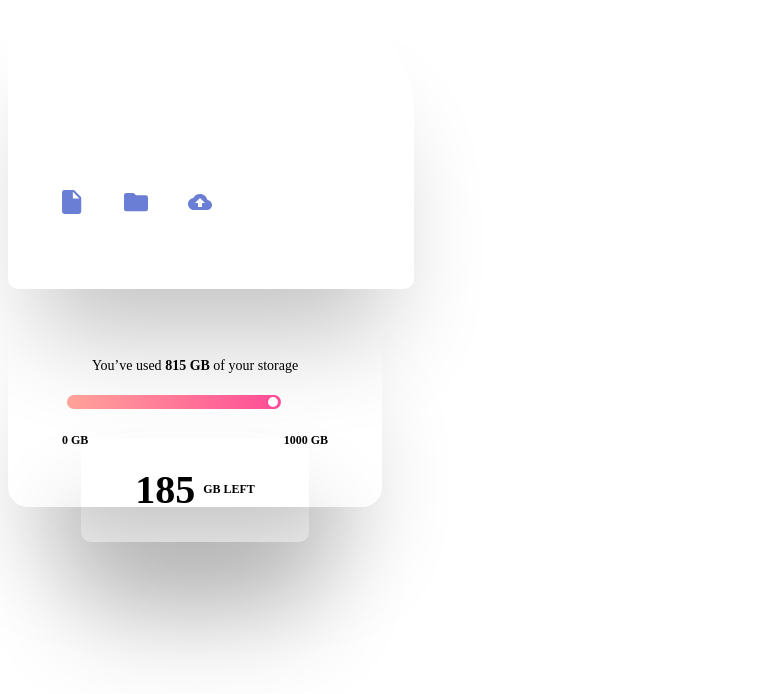
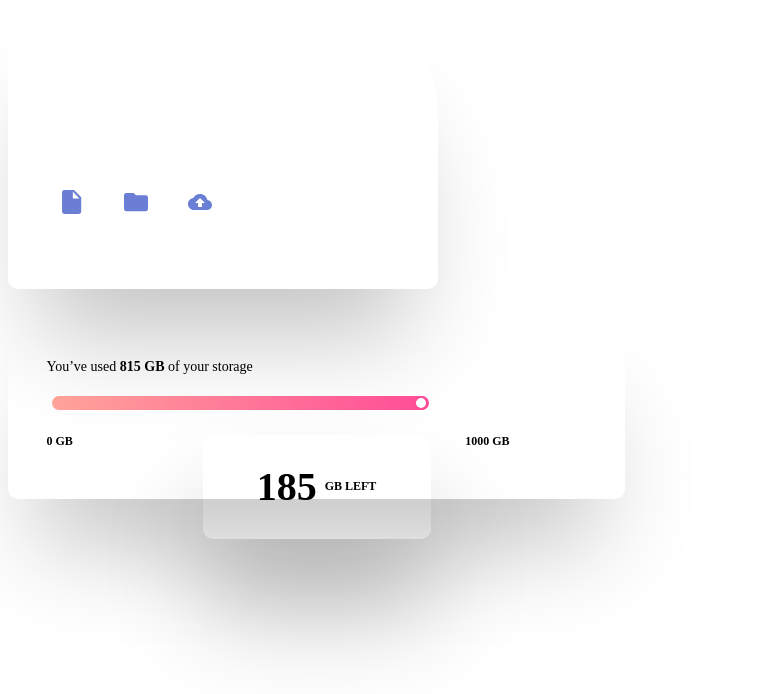
Before and after one commit to Dacardonac/fem-fylo-data-storage, a React (Vite) app: page / in a window 768 px wide. Shown: the top 694 px of the page. Built offline with nearby package versions, Linux system fonts and the light colour scheme; the HTML template or start-up script is replaced by a standard one.

Commit message:
style: enhance Files and Stats components with responsive design and accessibility improvements

```diff
--- a/src/components/files/Files.module.scss
+++ b/src/components/files/Files.module.scss
@@ -13,9 +13,11 @@
 
   &__figure {
     user-select: none;
+
     &-logo {
       width: 135px;
       height: 39.27px;
+      cursor: pointer;
     }
   }
 
@@ -71,3 +73,23 @@
     }
   }
 }
+
+@media (min-width: 768px) and (max-width: 1024px) {
+  .files {
+    width: 350px;
+    height: 201px;
+    padding: 40px;
+    margin-bottom: 1rem;
+    border-radius: 10px 100px 10px 10px;
+    gap: 32px;
+
+    &__figure-logo {
+      width: 135px;
+      height: 39.27px;
+    }
+    &__icons-container {
+      width: 48px;
+      height: 48px;
+    }
+  }
+}
--- a/src/components/files/Files.tsx
+++ b/src/components/files/Files.tsx
@@ -13,6 +13,7 @@ const Files = () => {
   return (
     <article className={c.files}>
       <figure className={c['files__figure']}>
+        <a href="#">
           <img
             className={c['files__figure-logo']}
             src="/images/logo.svg"
@@ -20,6 +21,7 @@ const Files = () => {
             role="img"
             aria-label="Fylo logo"
           />
+        </a>
       </figure>
       <section className={c['files__icons']}>
         <div className={c['files__icons-container']}>
--- a/src/components/stats/Stats.module.scss
+++ b/src/components/stats/Stats.module.scss
@@ -131,3 +131,45 @@
     }
   }
 }
+
+@media (min-width: 768px) and (max-width: 1024px) {
+  .stats {
+    width: 540px;
+    height: 154px;
+    padding: 40px 38.5px 0 38.5px;
+    border-radius: 10px;
+    align-items: flex-start;
+    justify-content: start;
+
+    &__info {
+      font-size: 14px;
+      line-height: 115%;
+      text-align: left;
+      margin-bottom: 1rem;
+    }
+    &__graph-bar {
+      width: 463px;
+      height: 20px;
+    }
+    &__graph-length {
+      width: 463px;
+      font-size: 12px;
+      line-height: 115%;
+      font-weight: bolder;
+    }
+    &__notification {
+      width: 179px;
+      height: 72px;
+      font-size: 12px;
+      font-weight: bolder;
+      line-height: 115%;
+      left: 50%;
+      transform: translate(-50%, 5px);
+
+      &-strong {
+        font-size: 40px;
+        line-height: 100%;
+      }
+    }
+  }
+}
--- a/src/sass/base/_global.scss
+++ b/src/sass/base/_global.scss
@@ -15,5 +15,8 @@ body {
 @media (min-width: 768px) {
   body {
     background-image: url('/public/images/bg-desktop.webp');
+    background-size: contain;
+    background-repeat: no-repeat;
+    background-position: bottom;
   }
 }
```
Also changed, not shown: public/screenshots/tablet-screenshot.webp (added), 1 other file (tests, documents, lock files or other folders). Lines whose indentation alone changed are shown as unchanged.
